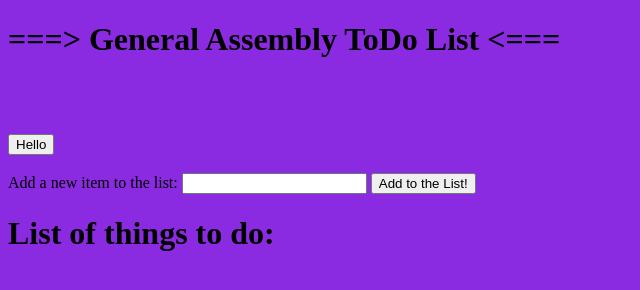
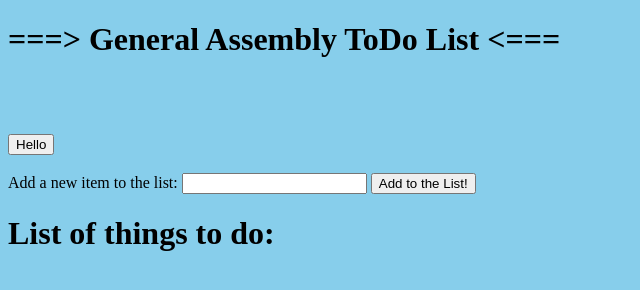
Before and after one commit to albrechtgroup/My-General-Assembly, a plain HTML site: page toDoList/index.html in a window 1280 px wide. Shown: the whole page, without its empty margins (0-640 px from the left). Drawn offline with Linux system fonts and the light colour scheme.

Commit message:
Making of a Simple TO-DO List

```diff
--- a/toDoList/style.css
+++ b/toDoList/style.css
@@ -1,3 +1,3 @@
 body {
-    background-color: blueviolet;
+    background-color: skyblue;
 }
```
